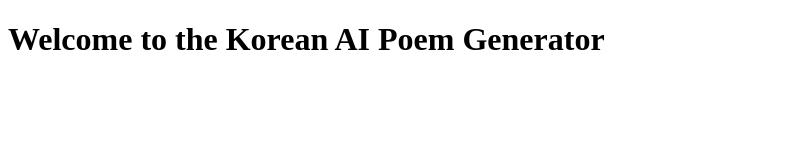
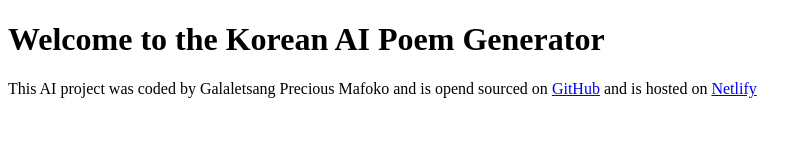
Before and after one commit to GalaletsangM/korean-poem-generator, a plain HTML site: page index.html in a window 1280 px wide. Shown: the whole page, without its empty margins (0-811 px from the left). Drawn offline with Linux system fonts and the light colour scheme.

Commit message:
added footer with GitHub and Netlify links

```diff
--- a/index.html
+++ b/index.html
@@ -1,14 +1,24 @@
 <!DOCTYPE html>
 <html lang="en">
-<head>
-    <meta charset="UTF-8">
-    <meta name="viewport" content="width=device-width, initial-scale=1.0">
-    <link rel="stylesheet" href="src/style.css">
+  <head>
+    <meta charset="UTF-8" />
+    <meta name="viewport" content="width=device-width, initial-scale=1.0" />
+    <link rel="stylesheet" href="src/style.css" />
     <title>AI Poem Generator</title>
-</head>
-<body>
+  </head>
+  <body>
     <h1>Welcome to the Korean AI Poem Generator</h1>
 
+    <footer>
+      This AI project was coded by Galaletsang Precious Mafoko and is opend
+      sourced on
+      <a
+        href="https://github.com/GalaletsangM/korean-poem-generator"
+        target="_blank"
+        >GitHub</a
+      >
+      and is hosted on <a href="https://korean-poem-generator.netlify.app/">Netlify</a>
+    </footer>
     <script src="src/index.js"></script>
-</body>
+  </body>
 </html>
```
